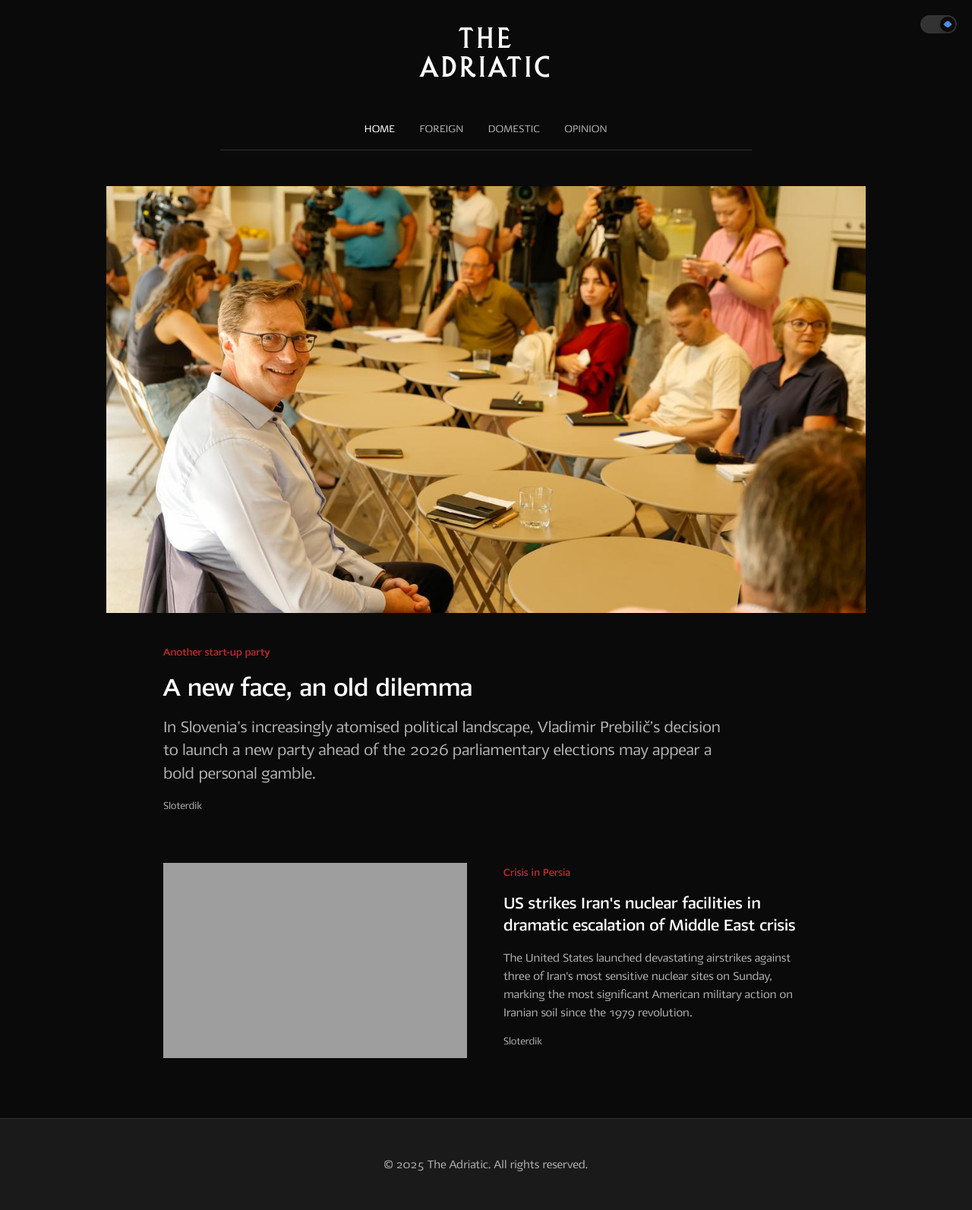
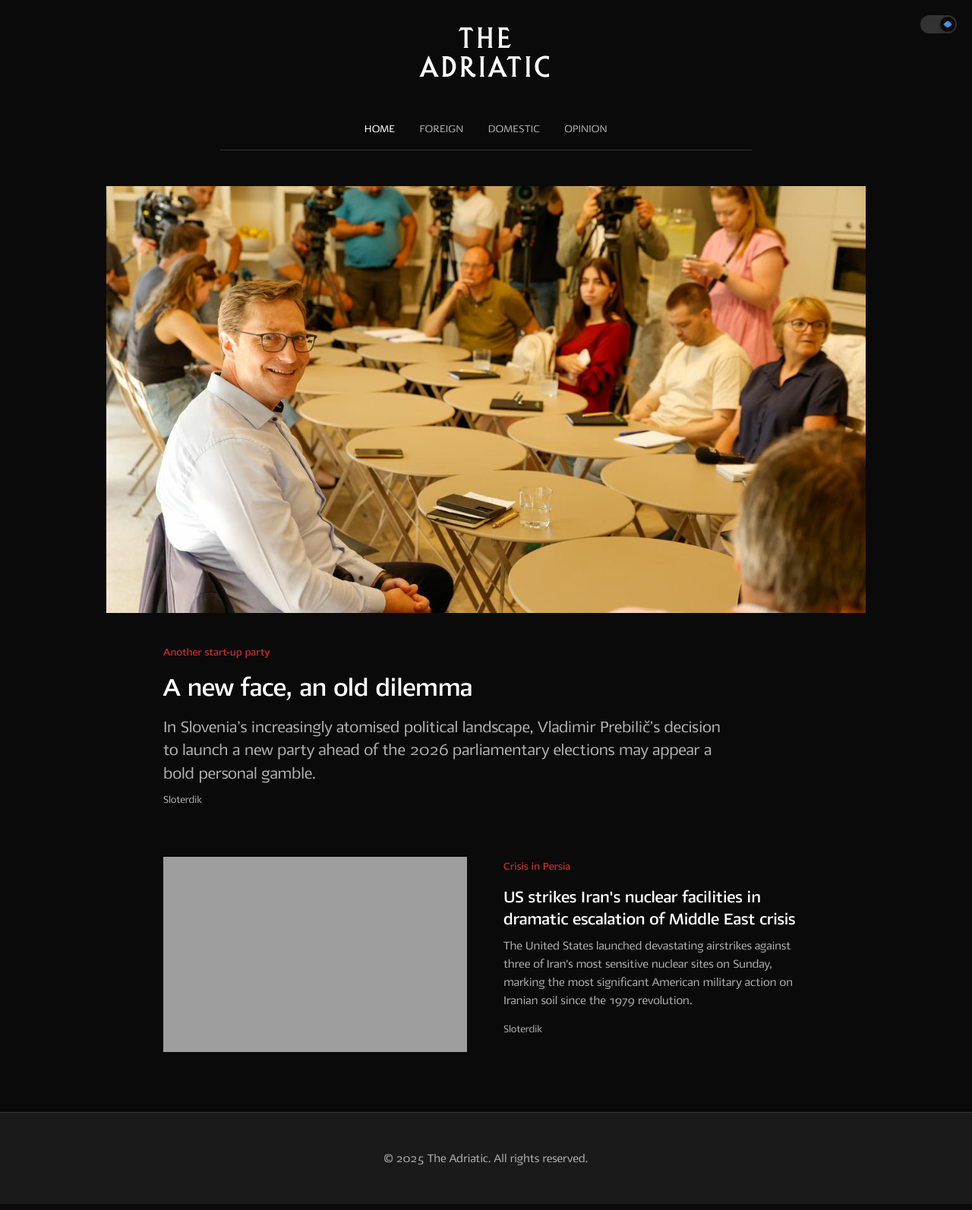
Before and after one commit to tfhoerest/azt, a Jekyll site: the page built from index.html, in a window 1280 px wide. Shown: the whole page at 76% size. Built offline with Jekyll 4.4.1, drawn with Linux system fonts in a browser that asks for light colours; some web fonts are replaced; the list of posts is cut into pages by our own code.

Commit message:
Update home.html

```diff
--- a/_layouts/home.html
+++ b/_layouts/home.html
@@ -58,7 +58,7 @@ layout: default
 .hero-author {
     color: var(--z-ds-color-text-70);
     font-size: var(--z-ds-fontsize-14);
-    margin-top: var(--z-ds-space-s);
+    margin-top: var(--z-ds-space-xxs);  /* Tighter spacing after lede */
     font-weight: 400;
 }
 
@@ -84,7 +84,7 @@ layout: default
     font-size: var(--z-ds-fontsize-22);
     color: var(--z-ds-color-text-70);
     line-height: 1.4;
-    margin-bottom: var(--z-ds-space-s);
+    margin-bottom: var(--z-ds-space-xxs);  /* Tighter spacing before author */
 }
 
 /* ARTICLES */
@@ -125,7 +125,7 @@ layout: default
     font-weight: 600;
     color: var(--z-ds-color-text-100);
     line-height: 1.3;
-    margin-bottom: var(--z-ds-space-s);  /* Space before excerpt */
+    margin-bottom: var(--z-ds-space-xxs);  /* Tighter spacing before excerpt */
 }
 
 .article-content h3 a {
@@ -205,12 +205,12 @@ layout: default
     .hero-headline {
         font-size: 1.75rem;  /* Smaller hero headline */
         line-height: 1.2;
-        margin-bottom: var(--z-ds-space-s);
+        margin-bottom: var(--z-ds-space-xxs);  /* Consistent tighter spacing */
     }
 
     .hero-summary {
         font-size: 1.125rem;  /* Smaller hero summary */
-        margin-bottom: var(--z-ds-space-s);
+        margin-bottom: var(--z-ds-space-xxs);  /* Consistent tighter spacing */
     }
 
     /* Articles Section Mobile */
```
